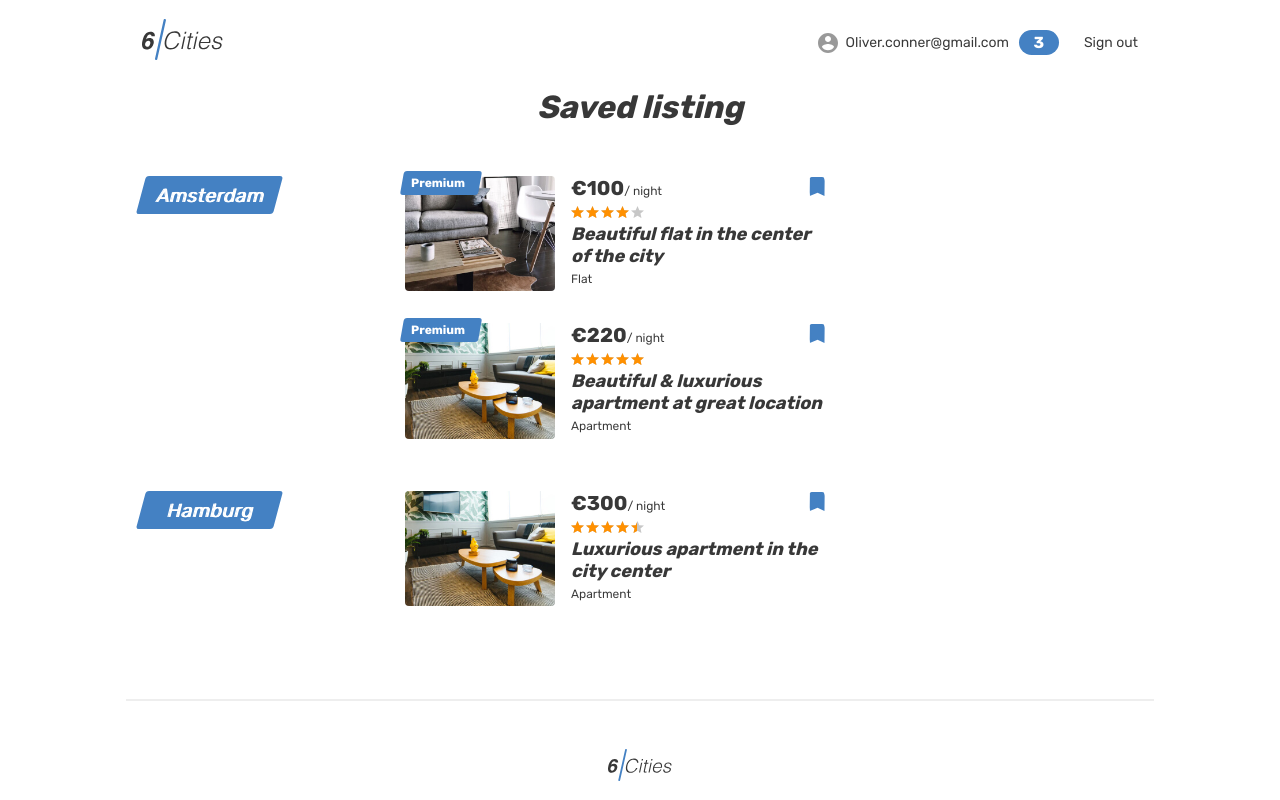
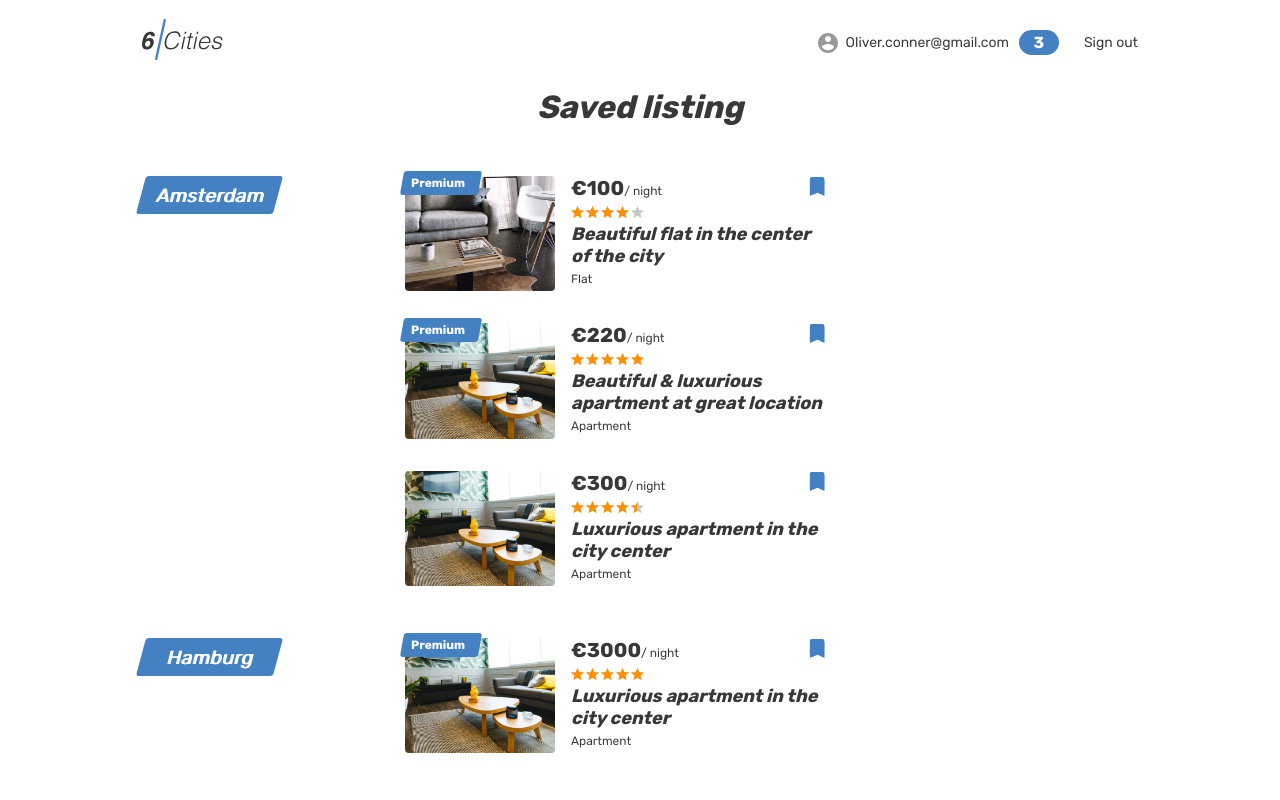
Before and after one commit to htmlacademy-react/1044677-six-cities-3, a React (Vite) app: page /favorites in a window 1280 px wide. Shown: the top 800 px of the page. Built offline with nearby package versions, Linux system fonts and the light colour scheme.

Commit message:
feat: Дополнит моковые данные и рефакторит код

```diff
--- a/src/const.ts
+++ b/src/const.ts
@@ -1,12 +1,42 @@
 import { City } from './types/city';
 
 export const CITIES: City[] = [
-  'Paris',
-  'Cologne',
-  'Brussels',
-  'Amsterdam',
-  'Hamburg',
-  'Dusseldorf'
+  {
+    title: 'Paris',
+    lat: 48.864716,
+    lng: 2.349014,
+    zoom: 10
+  },
+  {
+    title: 'Cologne',
+    lat: 50.935173,
+    lng: 6.953101,
+    zoom: 10
+  },
+  {
+    title: 'Brussels',
+    lat: 50.846557,
+    lng: 4.351697,
+    zoom: 10
+  },
+  {
+    title: 'Amsterdam',
+    lat: 52.372776,
+    lng: 4.892222,
+    zoom: 10
+  },
+  {
+    title: 'Hamburg',
+    lat: 53.551086,
+    lng: 9.993682,
+    zoom: 10
+  },
+  {
+    title: 'Dusseldorf',
+    lat: 51.233334,
+    lng: 6.783333,
+    zoom: 10
+  }
 ];
 
 export const DEFAULT_CITY: City = CITIES[0];
@@ -32,3 +62,9 @@ export enum AuthorizationStatus {
   NoAuth = 'NO_AUTH',
   Unknown = 'UNKNOWN',
 }
+
+export const URL_MARKER_DEFAULT =
+  'https://assets.htmlacademy.ru/content/intensive/javascript-1/demo/interactive-map/pin.svg';
+
+export const URL_MARKER_CURRENT =
+  'https://assets.htmlacademy.ru/content/intensive/javascript-1/demo/interactive-map/main-pin.svg';
--- a/src/mocks/offers.ts
+++ b/src/mocks/offers.ts
@@ -10,9 +10,9 @@ export const offers: Offer[] = [
     placeCardType: 'Flat',
     isFavorite: true,
     isPremium: true,
-    city: {
-      name: 'Amsterdam',
-    },
+    city: 'Amsterdam',
+    lat: 52.3909553943508,
+    lng: 4.85309666406198
   },
   {
     id: 2,
@@ -23,9 +23,9 @@ export const offers: Offer[] = [
     placeCardType: 'Apartment',
     isFavorite: true,
     isPremium: true,
-    city: {
-      name: 'Amsterdam',
-    },
+    city: 'Amsterdam',
+    lat: 52.3609553943508,
+    lng: 4.85309666406198
   },
   {
     id: 3,
@@ -36,9 +36,9 @@ export const offers: Offer[] = [
     placeCardType: 'Hostel',
     isFavorite: false,
     isPremium: false,
-    city: {
-      name: 'Cologne',
-    },
+    city: 'Amsterdam',
+    lat: 52.3909553943508,
+    lng: 4.929309666406198
   },
   {
     id: 4,
@@ -49,8 +49,47 @@ export const offers: Offer[] = [
     placeCardType: 'Apartment',
     isFavorite: true,
     isPremium: false,
-    city: {
-      name: 'Hamburg',
-    },
+    city: 'Amsterdam',
+    lat: 52.3809553943508,
+    lng: 4.939309666406198
+  },
+  {
+    id: 5,
+    img: 'img/apartment-03.jpg',
+    priceValue: 200,
+    rating: 100,
+    placeCardName: 'Cozy apartment room',
+    placeCardType: 'Apartment',
+    isFavorite: false,
+    isPremium: true,
+    city: 'Cologne',
+    lat: 50.935173,
+    lng: 6.953101
+  },
+  {
+    id: 6,
+    img: 'img/apartment-02.jpg',
+    priceValue: 3000,
+    rating: 100,
+    placeCardName: 'Luxurious apartment in the city center',
+    placeCardType: 'Apartment',
+    isFavorite: true,
+    isPremium: true,
+    city: 'Hamburg',
+    lat: 53.551086,
+    lng: 9.993682
+  },
+  {
+    id: 7,
+    img: 'img/apartment-02.jpg',
+    priceValue: 5000,
+    rating: 100,
+    placeCardName: 'Luxurious apartment in the city center',
+    placeCardType: 'Apartment',
+    isFavorite: false,
+    isPremium: true,
+    city: 'Paris',
+    lat: 48.856613,
+    lng: 2.352222
   }
 ];
--- a/src/pages/favorites-screen/favorites-screen.tsx
+++ b/src/pages/favorites-screen/favorites-screen.tsx
@@ -75,7 +75,7 @@ function CityOffers({city, offers}: {city: string; offers: Offer[]}): JSX.Elemen
 
 function FavoritesScreen({offers}: FavoritesScreenProps): JSX.Element {
   const favoriteOffers = offers.filter((offer) => offer.isFavorite);
-  const cities = Array.from(new Set(favoriteOffers.map((offer) => offer.city.name)));
+  const cities = Array.from(new Set(favoriteOffers.map((offer) => offer.city)));
 
   return (
     <div className="page">
@@ -93,7 +93,7 @@ function FavoritesScreen({offers}: FavoritesScreenProps): JSX.Element {
                 <CityOffers
                   key={city}
                   city={city}
-                  offers={favoriteOffers.filter((offer) => offer.city.name === city)}
+                  offers={favoriteOffers.filter((offer) => offer.city === city)}
                 />
               ))}
             </ul>
--- a/src/pages/offer-screen/offer-screen.tsx
+++ b/src/pages/offer-screen/offer-screen.tsx
@@ -12,7 +12,6 @@ type OfferScreenProps = {
 function OfferScreen({offers}: OfferScreenProps): JSX.Element {
   const {id} = useParams<{ id: string }>();
   const offer = offers.find((item) => item.id === Number(id));
-
   if (!offer) {
     return <NotFoundScreen />;
   }
```
Also changed, not shown: src/types/city.ts (+6 -1 lines), src/types/offer.ts (+5 -3 lines).
